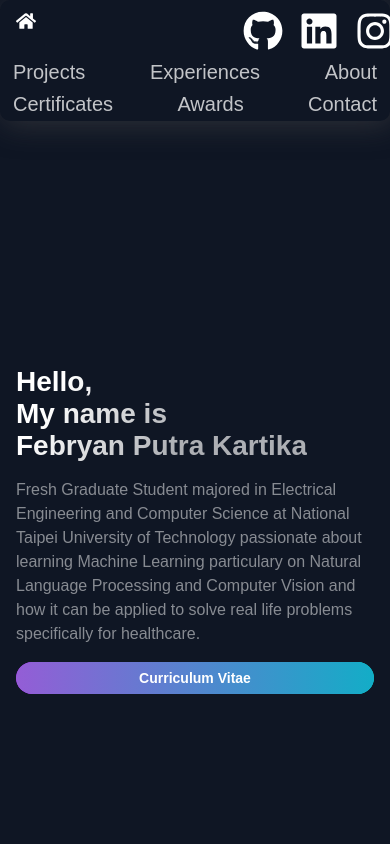
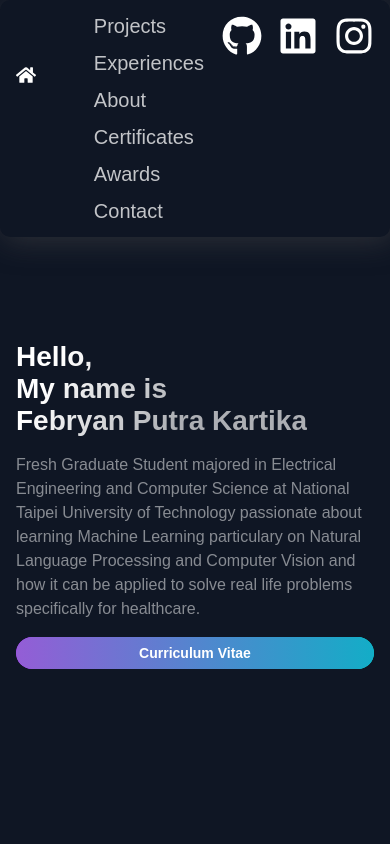
Before and after one commit to fbrynpk/fbrynpk.github.io, a Next.js app: page / in a window 390 px wide. Shown: the top 844 px of the page. Built offline with nearby package versions, Linux system fonts and the light colour scheme.

Commit message:
Fix responsive UI for tablet devices

```diff
--- a/src/components/Header/Header.js
+++ b/src/components/Header/Header.js
@@ -7,6 +7,7 @@ import {
   Div1,
   Div2,
   Div3,
+  MargList,
   NavLink,
   SocialIcons
 } from "./HeaderStyles";
@@ -30,36 +31,36 @@ const Header = () => (
       </Link>
     </Div1>
     <Div2>
-      <li>
+      <MargList>
         <Link activeClass="active" to="projects">
           <NavLink>Projects</NavLink>
         </Link>
-      </li>
-      <li>
+      </MargList>
+      <MargList>
         <Link activeClass="active" to="tech">
           <NavLink>Experiences</NavLink>
         </Link>
-      </li>
-      <li>
+      </MargList>
+      <MargList>
         <Link activeClass="active" to="about">
           <NavLink>About</NavLink>
         </Link>
-      </li>
-      <li>
+      </MargList>
+      <MargList>
         <Link activeClass="active" to="certificates">
           <NavLink>Certificates</NavLink>
         </Link>
-      </li>
-      <li>
+      </MargList>
+      <MargList>
         <Link activeClass="active" to="awards">
           <NavLink>Awards</NavLink>
         </Link>
-      </li>
-      <li>
+      </MargList>
+      <MargList>
         <Link activeClass="active" to="contact">
           <NavLink>Contact</NavLink>
         </Link>
-      </li>
+      </MargList>
     </Div2>
     <Div3>
       <SocialIcons href="https://github.com/fbrynpk">
--- a/src/components/Header/HeaderStyles.js
+++ b/src/components/Header/HeaderStyles.js
@@ -22,10 +22,14 @@ export const Container = styled.div`
     grid-template-rows: repeat(2, 50px);
     grid-column-gap: 0.5rem;
     grid-row-gap: 0.5rem;
-    padding: 15px;
+    padding: 20px;
   }
   @media ${(props) => props.theme.breakpoints.md} {
+    display: flex;
+    grid-column-gap: 0.5rem;
+    grid-row-gap: 0.5rem;
     padding: 8px;
+    align-items: flex-start;
   }
 `;
 
@@ -36,6 +40,9 @@ export const Div1 = styled.div`
   align-content: center;
   @media ${(props) => props.theme.breakpoints.sm} {
     grid-area: 1 / 1 / 2 / 3;
+  }
+  @media ${(props) => props.theme.breakpoints.lg} {
+    margin-top: 13%;
   }
 `;
 export const Div2 = styled.div`
@@ -52,6 +59,14 @@ export const Div2 = styled.div`
   @media ${(props) => props.theme.breakpoints.md} {
     justify-content: space-between;
     flex-wrap: wrap;
+  }
+  @media ${(props) => props.theme.breakpoints.lg} {
+    grid-area: 1 / 1 / 2 / 4;
+    display: flex;
+    justify-content: flex-start;
+    align-items: center;
+    justify-items: stretch;
+    padding-left: 10%;
   }
 `;
 export const Div3 = styled.div`
@@ -140,3 +155,7 @@ export const SocialIcons = styled.a`
     cursor: pointer;
   }
 `;
+
+export const MargList = styled.li`
+  margin: 2%;
+`;
--- a/src/components/Hero/HeroStyles.js
+++ b/src/components/Hero/HeroStyles.js
@@ -15,7 +15,7 @@ export const LeftSection = styled.div`
     width: 100%;
     display: flex;
     flex-direction: column;
-    padding-top: 200px;
+    padding-top: 80px;
 
     margin: 0 auto;
   }
--- a/src/components/Projects/Projects.js
+++ b/src/components/Projects/Projects.js
@@ -11,17 +11,17 @@ import {
   TagList,
   TitleContent,
   UtilityList,
-  Img,
+  Img
 } from "./ProjectsStyles";
 import {
   Section,
   SectionDivider,
-  SectionTitle,
+  SectionTitle
 } from "../../styles/GlobalComponents";
 import { projects } from "../../constants/constants";
 
 const Projects = () => (
-  <Section nopadding id="projects">
+  <Section id="projects">
     <SectionDivider />
     <SectionTitle main>Projects</SectionTitle>
     <GridContainer>
--- a/src/styles/GlobalComponents/index.js
+++ b/src/styles/GlobalComponents/index.js
@@ -12,6 +12,14 @@ export const Section = styled.section`
   grid-template-columns: 1fr 1fr;
   padding-top: 130px;
 
+  @media ${(props) => props.theme.breakpoints.lg} {
+    padding: ${(props) => (props.nopadding ? "0" : "16px 16px 0")};
+    padding-top: 145px;
+
+    width: calc(100vw - 32px);
+    flex-direction: column;
+  }
+
   @media ${(props) => props.theme.breakpoints.md} {
     padding: 24px 48px 0;
     flex-direction: column;
@@ -20,7 +28,7 @@ export const Section = styled.section`
 
   @media ${(props) => props.theme.breakpoints.sm} {
     padding: ${(props) => (props.nopadding ? "0" : "16px 16px 0")};
-    padding-top: 150px;
+    padding-top: 245px;
 
     width: calc(100vw - 32px);
     flex-direction: column;
```
